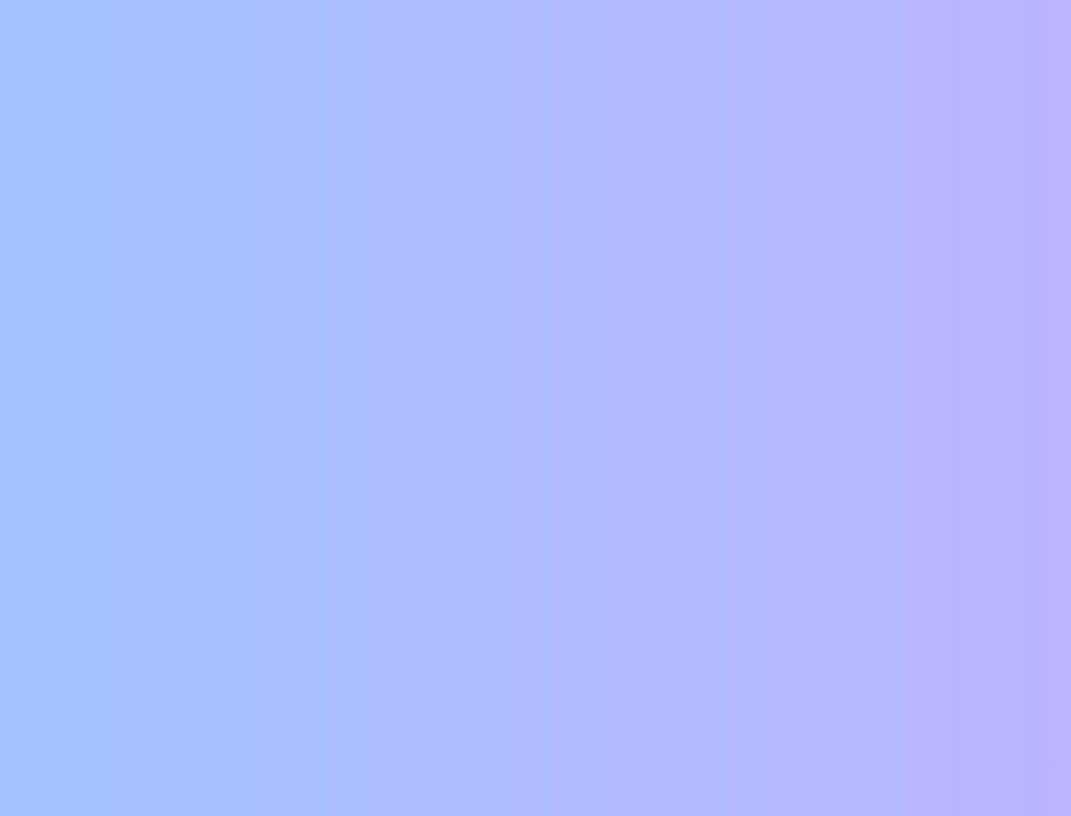
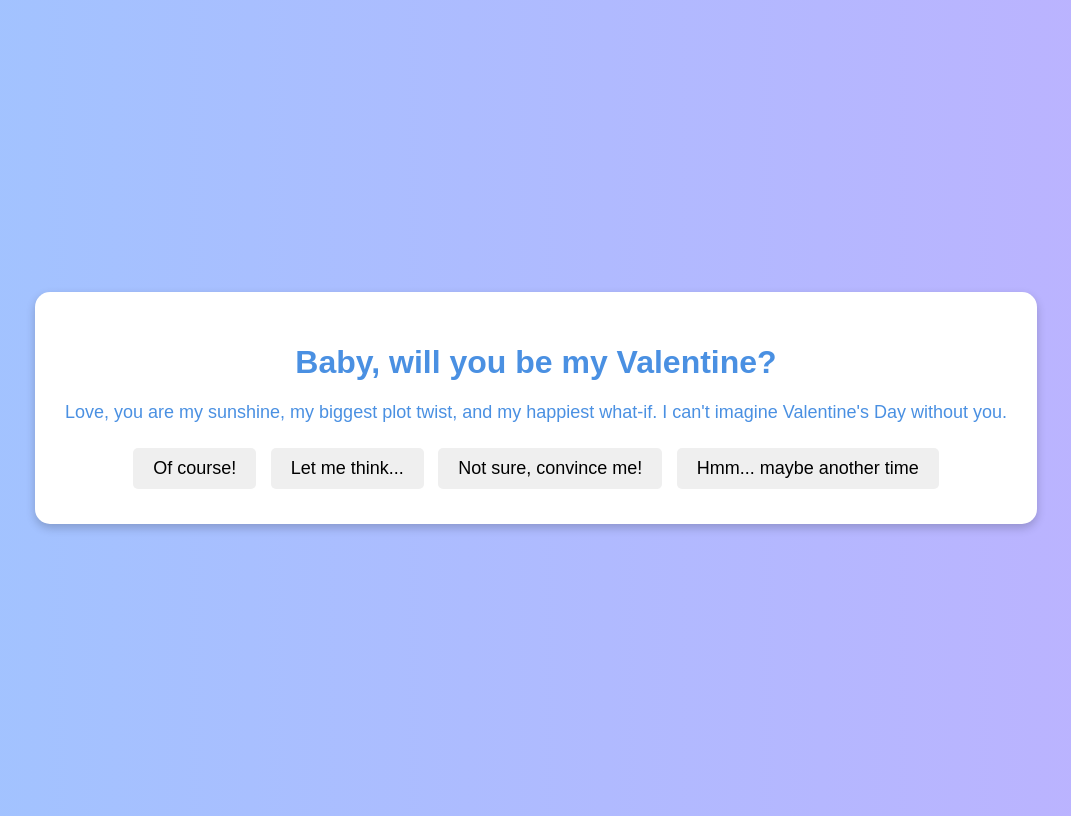
Before and after one commit to shnchnrgn/hello, a plain HTML site: page index.html in a window 1280 px wide. Shown: the whole page, without its empty margins (104-1175 px from the left). Drawn offline with Linux system fonts and the light colour scheme.

Commit message:
Add files via upload

```diff
--- a/index.html
+++ b/index.html
@@ -42,4 +42,24 @@
             background-color: #6ea8fe;
             color: white;
         }
-    </
+    </style>
+</head>
+<body>
+    <div class="container">
+        <h1>Baby, will you be my Valentine?</h1>
+        <p>Love, you are my sunshine, my biggest plot twist, and my happiest what-if. I can't imagine Valentine's Day without you.</p>
+        <div class="button-container">
+            <button class="option" onclick="goToPage('yes.html')">Of course!</button>
+            <button class="option" onclick="goToPage('think.html')">Let me think...</button>
+            <button class="option" onclick="goToPage('convince.html')">Not sure, convince me!</button>
+            <button class="option" onclick="goToPage('maybe.html')">Hmm... maybe another time</button>
+        </div>
+    </div>
+
+    <script>
+        function goToPage(page) {
+            window.location.href = page;
+        }
+    </script>
+</body>
+</html>
```
